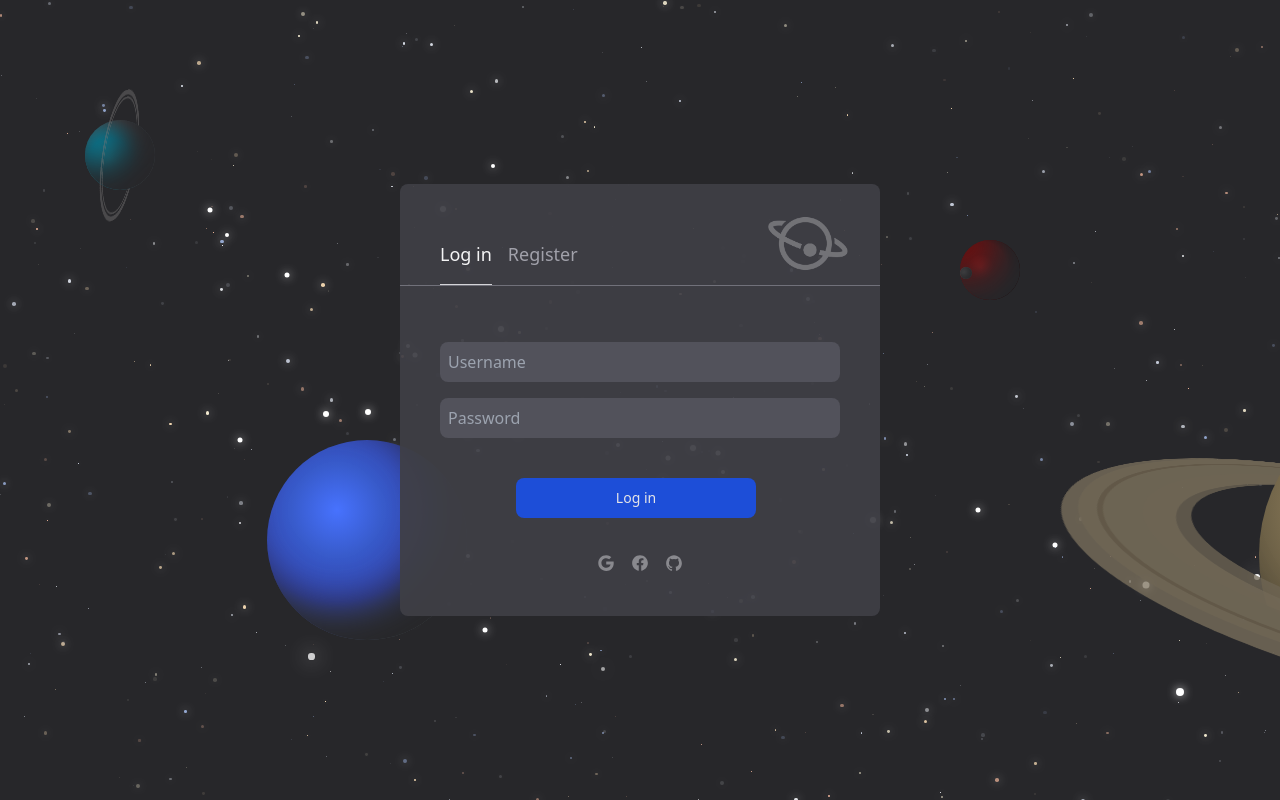
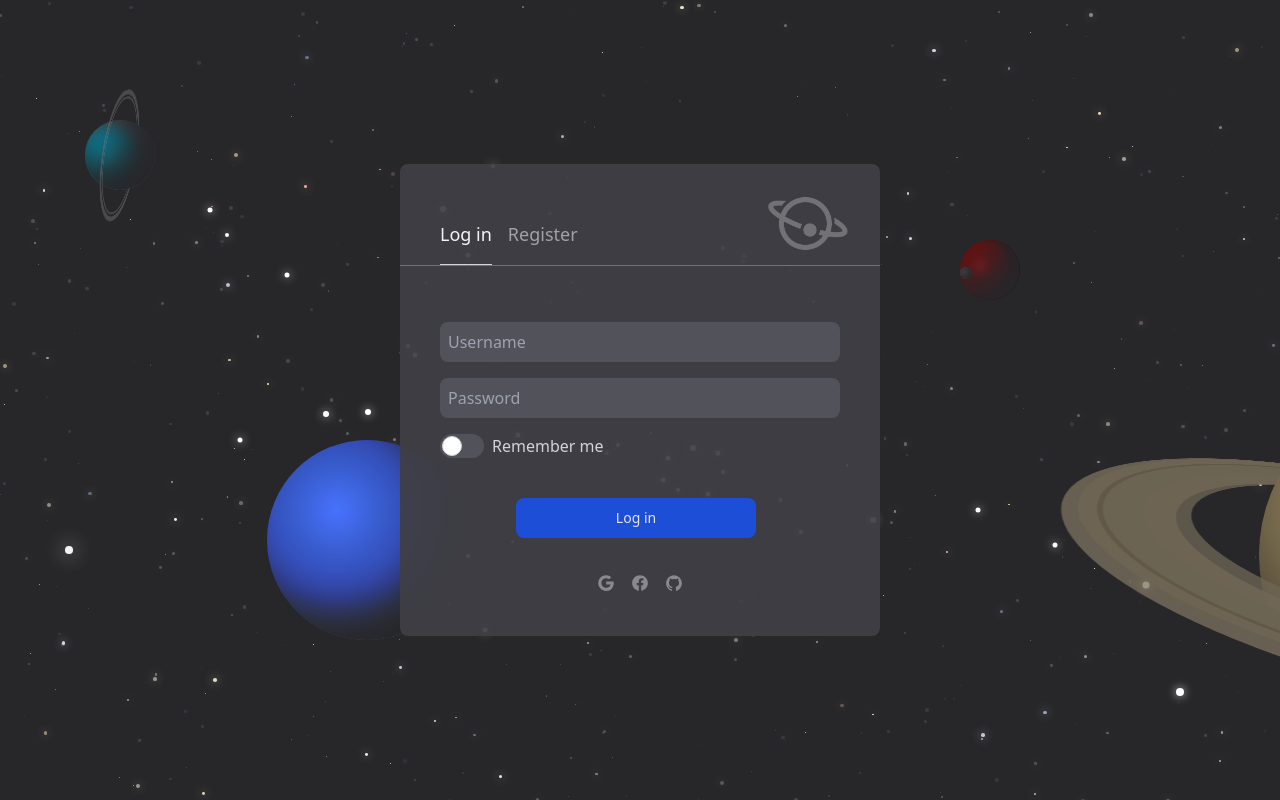
Before and after one commit to Rozsnono/PlanIt-cards, a Next.js app: page /login in a window 1280 px wide. Built offline with nearby package versions, Linux system fonts and the light colour scheme.

Commit message:
remember

```diff
--- a/src/app/login/page.tsx
+++ b/src/app/login/page.tsx
@@ -23,7 +23,11 @@
         e.preventDefault();
         setLoading(true);
 
-        authService.Login(e.target.username.value, e.target.password.value).then((data) => {
+        const username = e.target.username.value;
+        const password = e.target.password.value;
+        const remember = e.target.remember.checked;
+
+        authService.Login(username, password, remember).then((data) => {
             if (data.message) {
 
                 setError(data.message);
@@ -57,13 +61,20 @@
                         <input type="text" id="username" placeholder="Username" className="bg-zinc-600 text-zinc-200 rounded-lg p-2" />
                         <input type="password" id="password" placeholder="Password" className="bg-zinc-600 text-zinc-200 rounded-lg p-2" />
 
+                        <div className="flex text-zinc-300 gap-2 items-center">
+                            <label className={`inline-flex items-center cursor-pointer`}>
+                                <input type="checkbox" className="sr-only peer disabled:cursor-default " id="remember" />
+                                <div className="relative w-11 h-6 bg-zinc-600 peer-focus:outline-none peer-focus:ring-4 peer-focus:ring-gray-600 rounded-full peer peer-checked:after:translate-x-full rtl:peer-checked:after:-translate-x-full peer-checked:after:border-white after:content-[''] after:absolute after:top-[2px] after:start-[2px] after:bg-white after:border-gray-300 after:border after:rounded-full after:h-5 after:w-5 after:transition-all peer-checked:bg-gray-400"></div>
+                            </label>
+                            <label htmlFor="remember">Remember me</label>
+                        </div>
                     </div>
 
                     {error && <div className="text-red-500 text-center">{error}</div>}
 
                     <div className="flex items-center justify-center">
                         <button type="submit" disabled={loading} className="flex justify-center items-center gap-2 bg-blue-700 hover:bg-blue-800 text-zinc-200 focus:ring-4 focus:ring-blue-300 font-medium rounded-lg text-sm px-5 py-2.5 me-2 mb-2 w-1/2 disabled:bg-blue-900 disabled:text-zinc-400">
-                            { loading && <span className="animate-spin"><Icon name="loader" size={18}></Icon></span> }
+                            {loading && <span className="animate-spin"><Icon name="loader" size={18}></Icon></span>}
                             Log in
                         </button>
                     </div>
--- a/src/services/auth.service.ts
+++ b/src/services/auth.service.ts
@@ -1,7 +1,7 @@
 export class AuthService {
     constructor() { }
 
-    public async Login(username: string, password: string) {
+    public async Login(username: string, password: string, remember: boolean) {
         return fetch('/auth/login', {
             method: 'POST',
             headers: {
@@ -14,13 +14,13 @@
                 if (data.status === 'error') {
                     throw new Error(data.message);
                 }
-                this.saveInCookie(data.token);
+                this.saveInCookie(data.token, remember);
                 return data;
             });
     }
 
-    private saveInCookie(data: string) {
-        document.cookie = `token=${data}; expires=${new Date(new Date().setDate(new Date().getDate() + 7)).toString()} path=/`;
+    private saveInCookie(data: string, remember: boolean = false) {
+        document.cookie = `token=${data}; expires=${new Date(new Date().setDate(new Date().getDate() + (remember ? 7 : 0))).toString()} path=/`;
     }
 
     // eslint-disable-next-line @typescript-eslint/no-explicit-any
```
